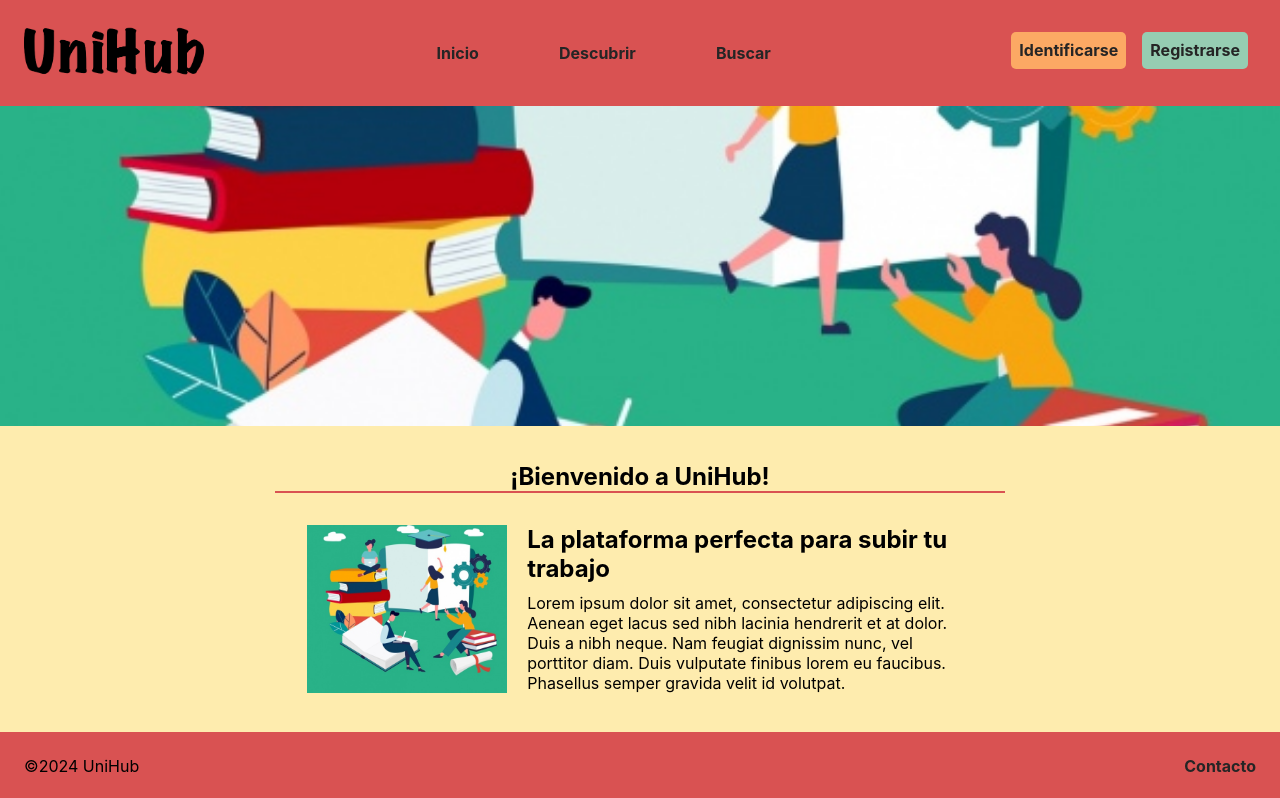
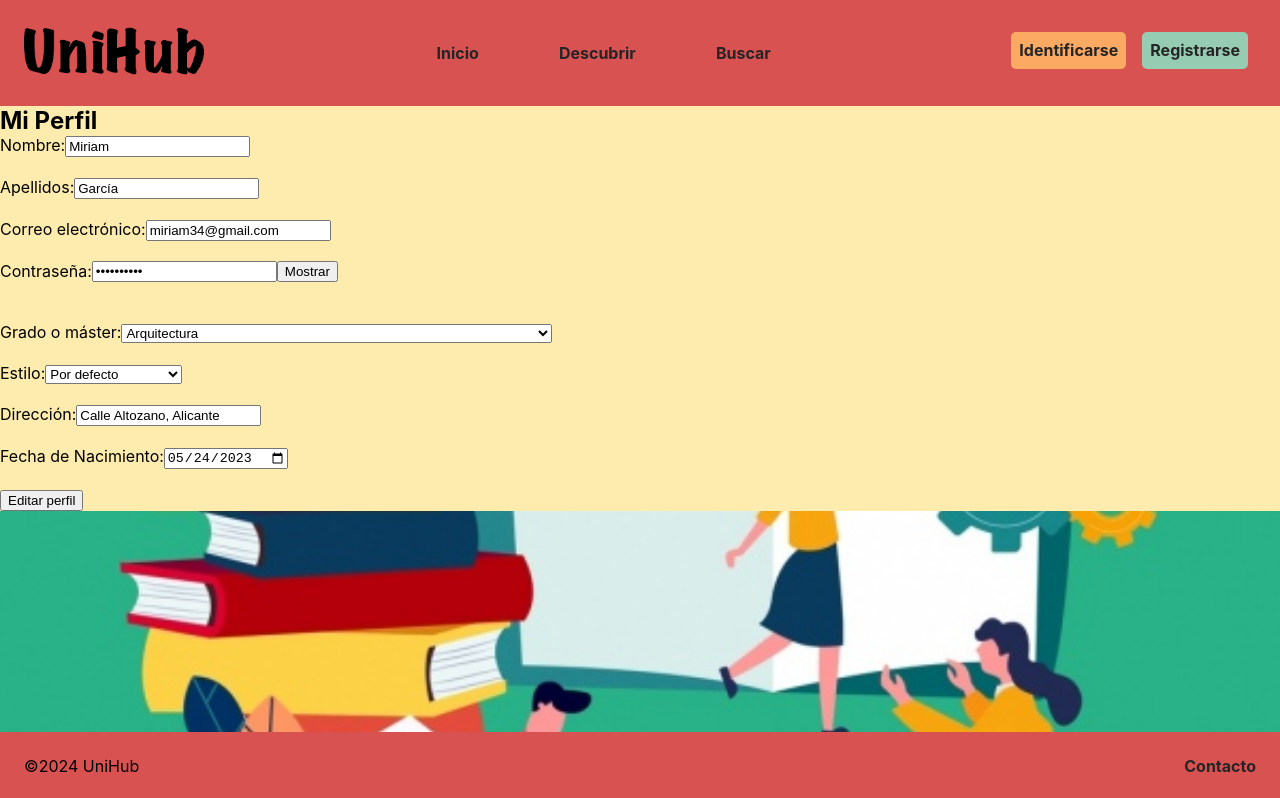
Before and after one commit to Dinastia-Harzu/UniHub, a React (Create React App) app in the folder frontend/unihub/: page / in a window 1280 px wide. Shown: the top 798 px of the page. Built offline with nearby package versions, Linux system fonts and the light colour scheme.

Commit message:
Formulairo base terminado

```diff
--- a/frontend/unihub/src/App.js
+++ b/frontend/unihub/src/App.js
@@ -4,12 +4,12 @@ import Header from "./components/commons/Header.js"
 import Inicio from "./components/Inicio.js"
 import Footer from "./components/commons/Footer.js"
 // import Main from "./components/commons/Main.js"
-// import Perfilusuario from "./components/Perfilusuario.js"
+import Perfilusuario from "./components/Perfilusuario.js"
 export default function App() {
   return (
     <div>
       <Header />
-      {/* <Perfilusuario /> */}
+      <Perfilusuario />
       <Inicio />
       <Footer />
     </div>
--- a/frontend/unihub/src/components/Perfilusuario.js
+++ b/frontend/unihub/src/components/Perfilusuario.js
@@ -1,5 +1,5 @@
 import { useForm } from "react-hook-form";
-import { edadValidator, titulacionValidator } from "./validators";
+import { edadValidator, titulacionValidator, estiloValidator } from "./validators";
 import React, { useState } from 'react';
 
 const Perfilusuario = () => {
@@ -21,7 +21,7 @@ const Perfilusuario = () => {
     <h2>Mi Perfil</h2>
     <form onSubmit={handleSubmit(onSubmit)}>
       <label for="nombre">Nombre:</label>
-      <input type="text" id="nombre" name="nombre" value="Miriam"{...register('nombre', {
+      <input type="text" id="nombre" name="nombre" defaultValue="Miriam"{...register('nombre', {
         required: true,
         maxLength: 20
       })} />
@@ -31,7 +31,7 @@ const Perfilusuario = () => {
       <br /><br />
 
       <label for="apellidos">Apellidos:</label>
-      <input type="text" id="apellidos" name="apellidos" value="García"{...register('apellidos', {
+      <input type="text" id="apellidos" name="apellidos" defaultValue="García"{...register('apellidos', {
         required: true,
         maxLength: 50
       })} />
@@ -41,7 +41,7 @@ const Perfilusuario = () => {
       <br /><br />
 
       <label for="correo">Correo electrónico:</label>
-      <input type="email" id="correo" name="correo" value="miriam34@gmail.com"{...register('correo', {
+      <input type="email" id="correo" name="correo" defaultValue="miriam34@gmail.com"{...register('correo', {
         required: true,
         pattern: /^[^\s@]+@[^\s@]+\.[^\s@]+$/i
       })} />
@@ -57,7 +57,7 @@ const Perfilusuario = () => {
           type={mostrarContrasena ? "text" : "password"}
           id="contrasena"
           name="contrasena"
-          value="1234Pepito"
+          defaultValue="1234Pepito"
           {...register('contrasena', {
             required: true,
             pattern: /(?=.*\d)(?=.*[a-z])(?=.*[A-Z]).{8,}/
@@ -72,7 +72,7 @@ const Perfilusuario = () => {
       <br /><br />
 
       <label for="titulacion">Grado o máster:</label>
-      <select value="arquitectura" {...register('titulacion', {
+      <select defaultValue="arquitectura" {...register('titulacion', {
         required: true,
         validate: titulacionValidator
       })} >
@@ -114,8 +114,26 @@ const Perfilusuario = () => {
       {errors.titulacion?.type === 'validate' && <p>Debes elegir una titulacion</p>}
       <br /><br />
 
+      <label for="estilo">Estilo:</label>
+      <select defaultValue="1" {...register('estilo', {
+        required: true,
+        validate: estiloValidator
+      })}>
+        <option value="none">Selecciona tu estilo</option>
+        <option value="1">Por defecto</option>
+        <option value="2">Letra Grande</option>
+        <option value="3">Alto contraste</option>
+      </select>
+
+
+      {errors.titulacion?.type === 'required' && <p>El campo es requerido</p>}
+      {errors.titulacion?.type === 'validate' && <p>Debes elegir una titulacion</p>}
+      <br /><br />
+
+
+
       <label for="direccion">Dirección:</label>
-      <input type="text" id="direccion" name="direccion" value="Calle Altozano, Alicante" {...register('direccion', {
+      <input type="text" id="direccion" name="direccion" defaultValue="Calle Altozano, Alicante" {...register('direccion', {
         required: true,
       })} />
 
@@ -123,7 +141,7 @@ const Perfilusuario = () => {
       <br /><br />
 
       <label for="fecha_nacimiento">Fecha de Nacimiento:</label>
-      <input type="date" id="fecha_nacimiento" name="fecha_nacimiento" value="2023-05-24" {...register('fecha_nacimiento', {
+      <input type="date" id="fecha_nacimiento" name="fecha_nacimiento" defaultValue="2023-05-24" {...register('fecha_nacimiento', {
         required: true,
         validate: edadValidator
       })} />
@@ -132,7 +150,7 @@ const Perfilusuario = () => {
 
       <br /><br />
 
-      <input type="submit" value="Aceptar Cambios" />
+      <input type="submit" value="Editar perfil" />
     </form>
   </div >
 
--- a/frontend/unihub/src/components/validators.js
+++ b/frontend/unihub/src/components/validators.js
@@ -12,3 +12,9 @@ const titulacionValidator = (value) => {
 };
 
 export { titulacionValidator }
+
+const estiloValidator = (value) => {
+  return value !== "none";
+};
+
+export { estiloValidator }
```
Also changed, not shown: 2 other files (tests, documents, lock files or other folders).
